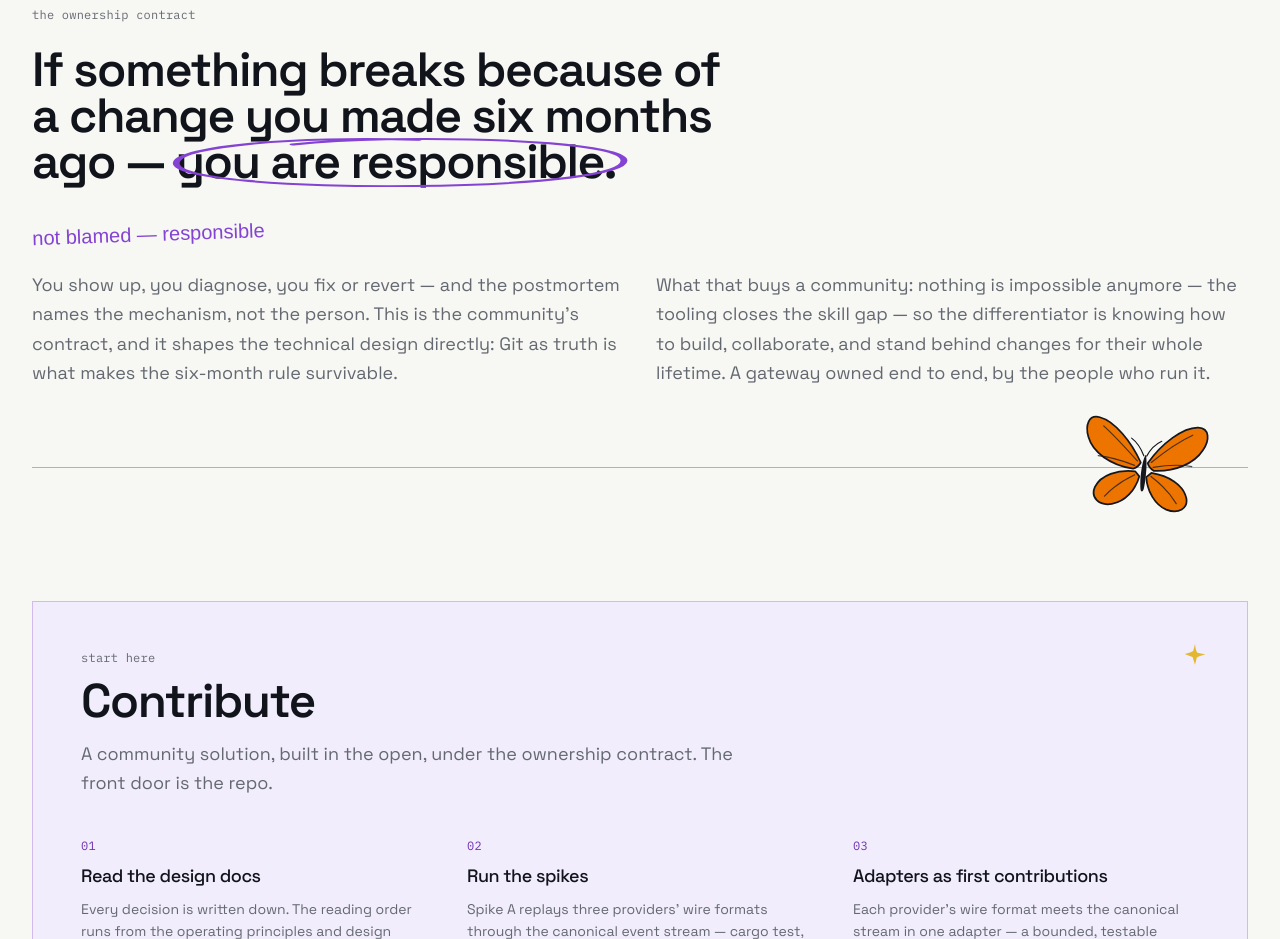
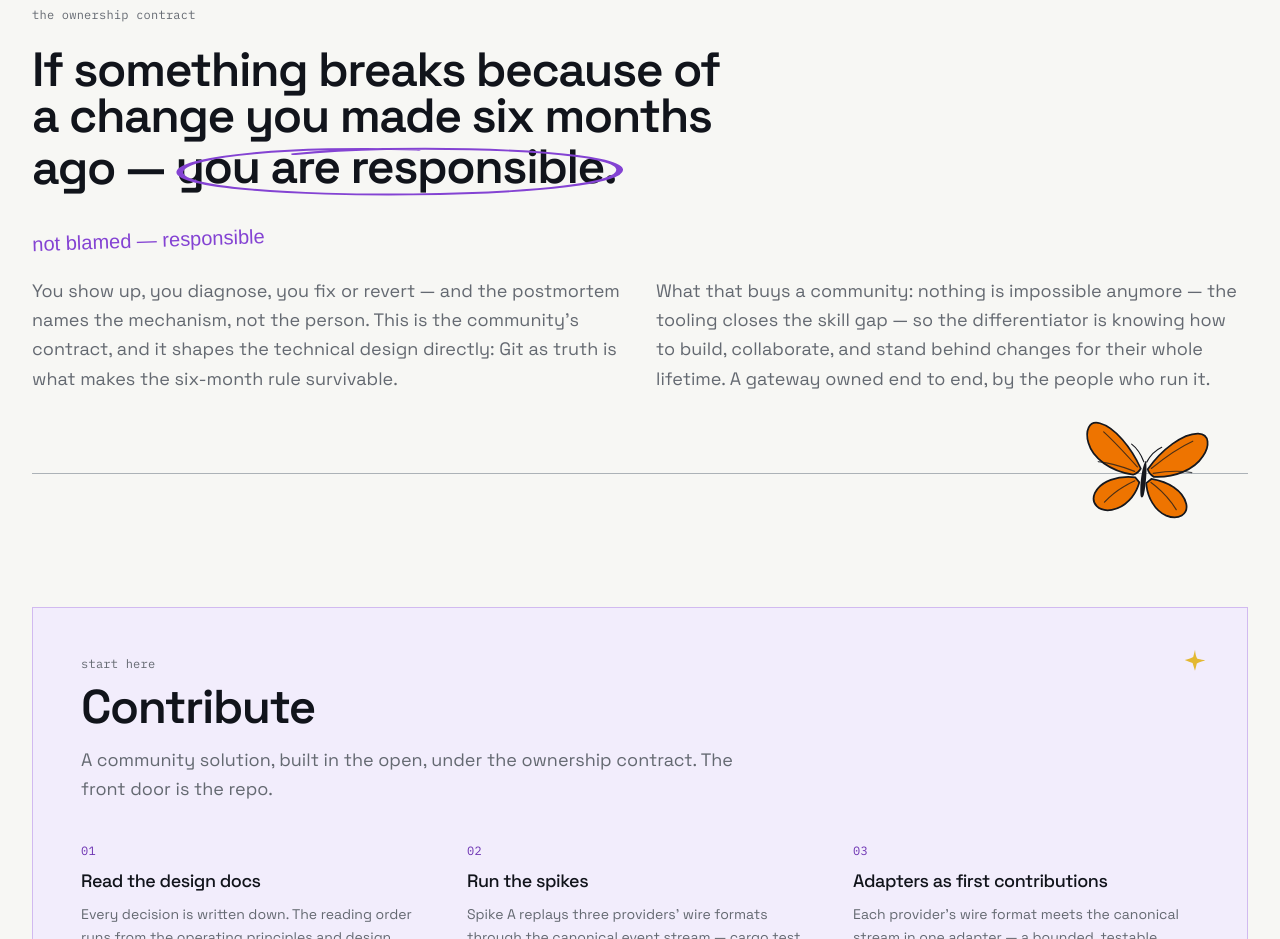
Before and after one commit to Lyqed/smallgateway, a Next.js app: page / in a window 1280 px wide. Shown: the part 6880-7819 px from the top of the page. Built offline with nearby package versions, Linux system fonts and the light colour scheme; a web font is replaced by a local one.

Commit message:
fix: hand-circle hugs its own line — span padding gives clearance from the line above

```diff
--- a/src/components/sections/Ownership.tsx
+++ b/src/components/sections/Ownership.tsx
@@ -29,9 +29,9 @@ export function Ownership() {
               className="voice-display max-w-4xl text-3xl leading-[1.05] sm:text-5xl"
             >
               If something breaks because of a change you made six months ago —{" "}
-              <span className="relative inline-block whitespace-nowrap">
+              <span className="relative inline-block whitespace-nowrap pt-[0.12em]">
                 you are responsible.
-                <HandCircle className="pointer-events-none absolute -left-[6%] -top-[14%] h-[130%] w-[114%]" />
+                <HandCircle className="pointer-events-none absolute -left-[5%] top-[0.06em] h-[112%] w-[112%]" />
               </span>
             </h2>
             <p aria-hidden className="voice-hand mt-5 rotate-[-2deg] text-xl">
```
